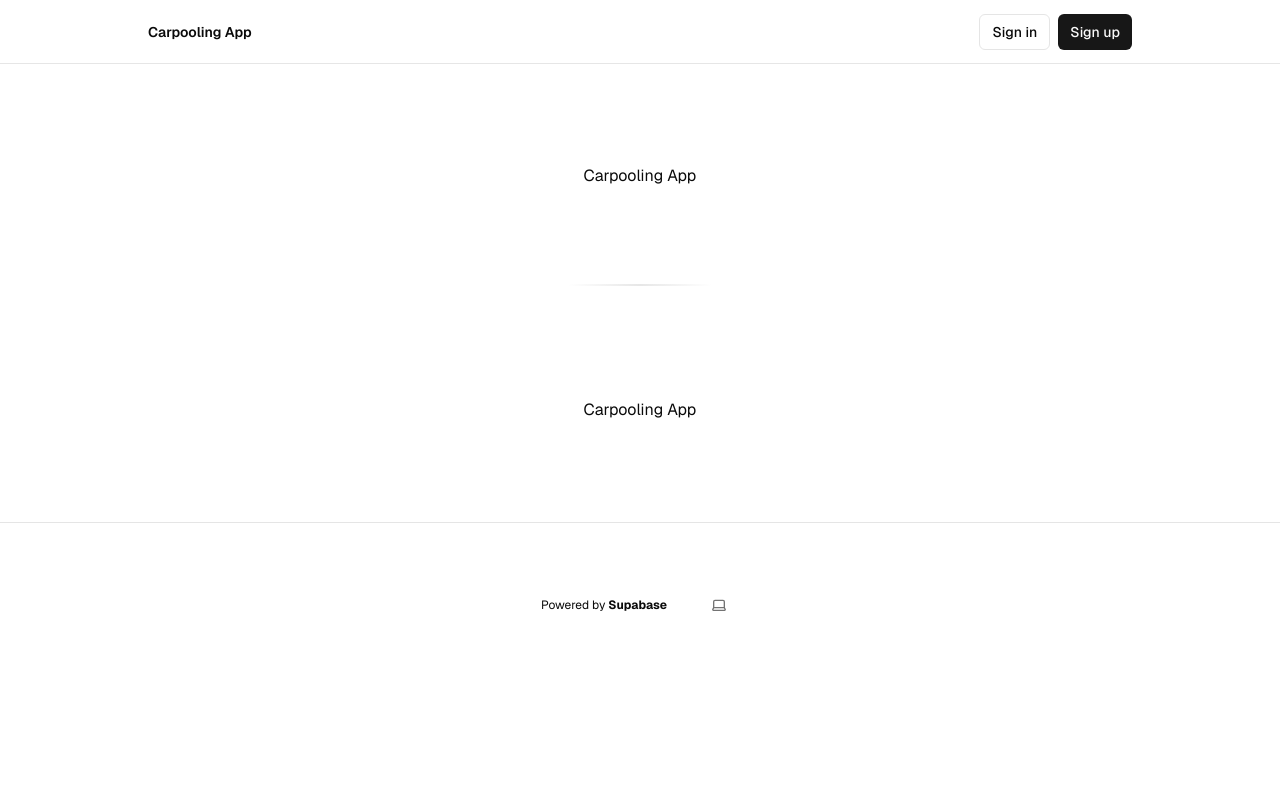
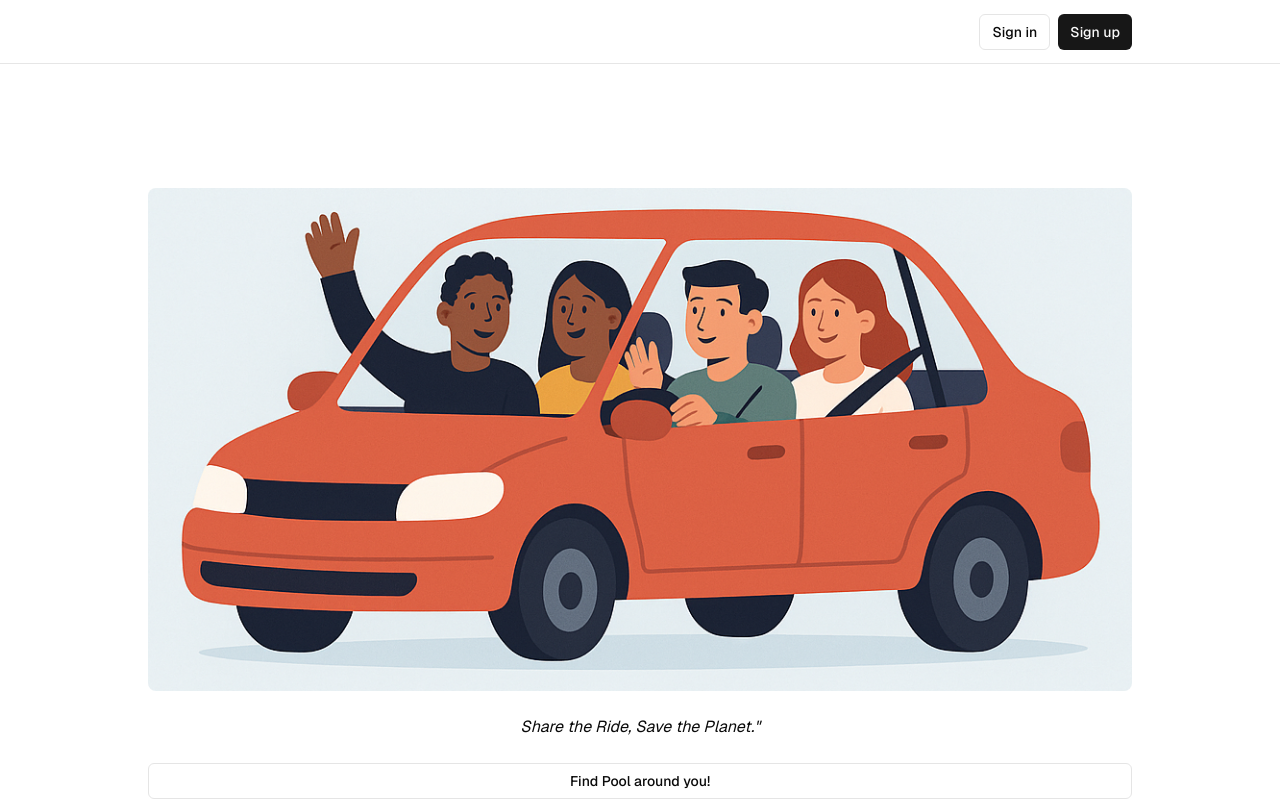
Before and after one commit to ArnavChoudhary9/carpool, a Next.js app: page / in a window 1280 px wide. Shown: the top 800 px of the page. Built offline with nearby package versions, Linux system fonts and the light colour scheme; no server answers.

Commit message:
Basic UI

```diff
--- a/app/layout.tsx
+++ b/app/layout.tsx
@@ -13,8 +13,8 @@
 
 export const metadata = {
   metadataBase: new URL(defaultUrl),
-  title: "Carpooling App",
-  description: "Carpooling App",
+  title: process.env.NEXT_PUBLIC_APP_NAME,
+  description: process.env.NEXT_PUBLIC_APP_NAME,
 };
 
 const geistSans = Geist({
@@ -41,7 +41,7 @@
               <nav className="w-full flex justify-center border-b border-b-foreground/10 h-16">
                 <div className="w-full max-w-5xl flex justify-between items-center p-3 px-5 text-sm">
                   <div className="flex gap-5 items-center font-semibold">
-                    <Link href={"/"}>Carpooling App</Link>
+                    <Link href={"/"}>{process.env.NEXT_PUBLIC_APP_NAME}</Link>
                   </div>
                   {!hasEnvVars ? <EnvVarWarning /> : <HeaderAuth />}
                 </div>
--- a/app/page.tsx
+++ b/app/page.tsx
@@ -1,12 +1,32 @@
-import Hero from "@/components/hero";
+import { Button } from '@/components/ui/button';
+
+import Image from 'next/image';
+import Link from 'next/link';
 
 export default async function Home() {
   return (
-    <>
-      <Hero />
-      <main className="flex-1 flex flex-col gap-6 px-4">
-        Carpooling App
-      </main>
-    </>
+    <main className="w-full flex flex-col gap-6 px-0">
+      <div className="flex items-center justify-center text-3xl font-bold text-center">
+        {process.env.NEXT_PUBLIC_APP_NAME}
+      </div>
+
+      <Image
+        src="/hero.png"
+        alt="Carpooling Banner"
+        width={1024}
+        height={523}
+        className="w-full object-cover rounded-lg"
+      />
+
+      <div className="flex items-center justify-center ">
+        <span className="italic">
+          Share the Ride, Save the Planet."
+        </span>
+      </div>
+
+      <Button asChild size="sm" variant={"outline"}>
+        <Link href="/sign-up">Find Pool around you!</Link>
+      </Button>
+    </main>
   );
 }
--- a/components/hero.tsx
+++ /dev/null
@@ -1,10 +0,0 @@
-export default function Header() {
-  return (
-    <div className="flex flex-col gap-16 items-center">
-      <div className="flex gap-8 justify-center items-center">
-        Carpooling App
-      </div>
-      <div className="w-full p-[1px] bg-gradient-to-r from-transparent via-foreground/10 to-transparent my-8" />
-    </div>
-  );
-}
```
Also changed, not shown: public/hero.png (added).
